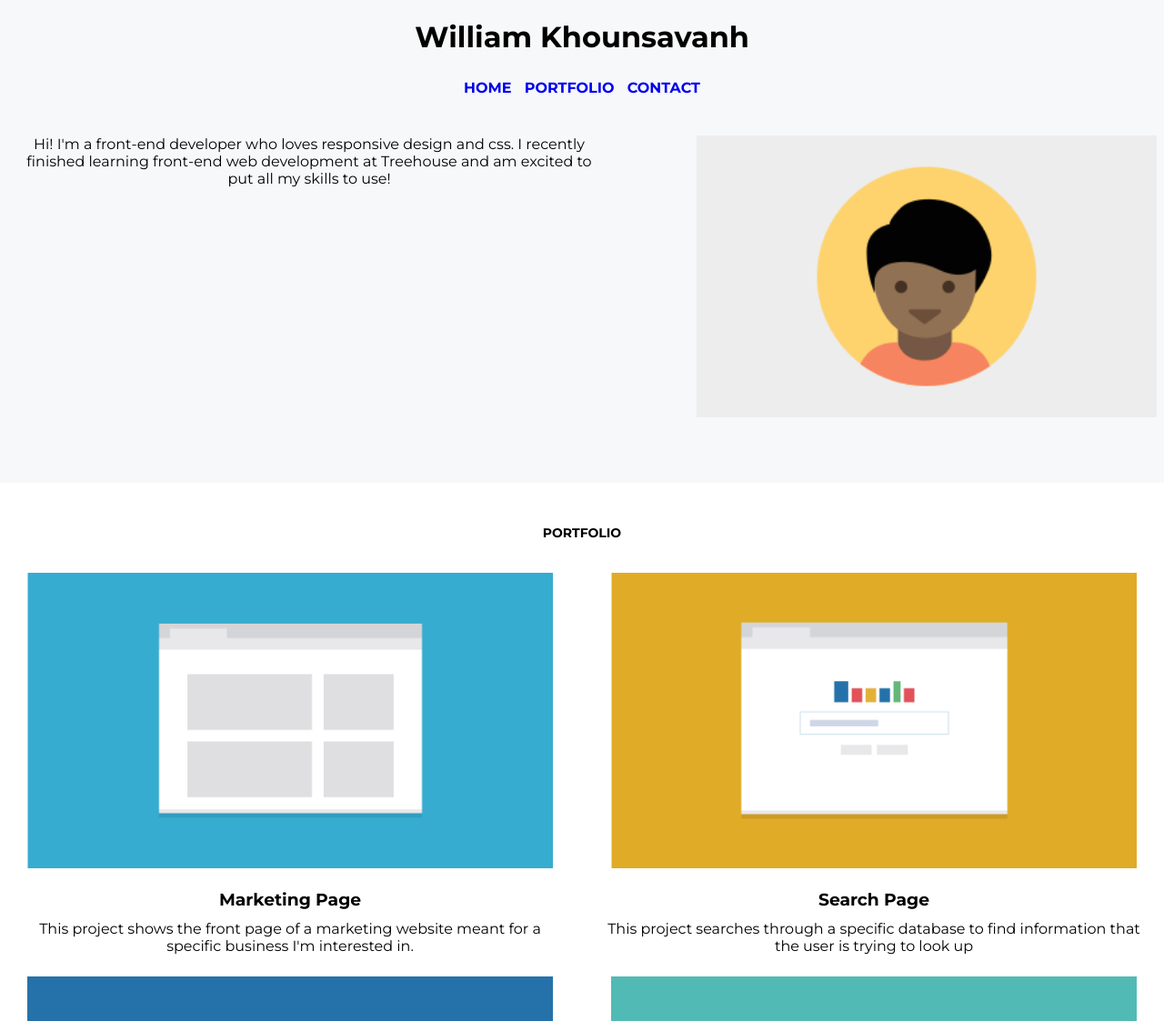
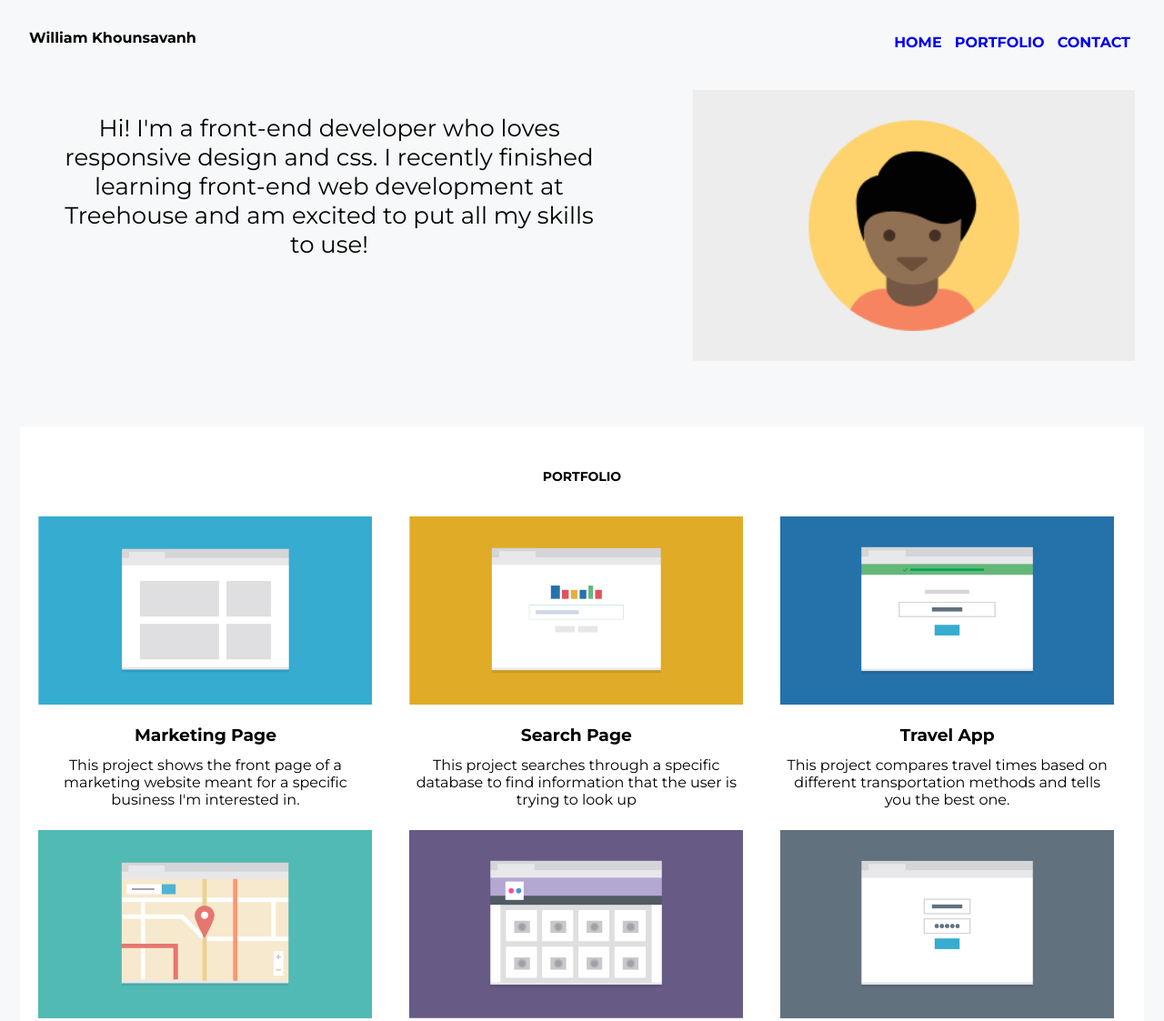
Before and after one commit to DannyKhounsavanh/Treehouse-Project-02, a plain HTML site: page index.html in a window 1280 px wide. Shown: the top 1123 px of the page at 91% size. Drawn offline with Linux system fonts and the light colour scheme.

Commit message:
Added the media query CSS for Desktop

```diff
--- a/index.html
+++ b/index.html
@@ -11,7 +11,7 @@
 		<div class="container">
 			<header>
 				<div>
-					<h1 id="home">William Khounsavanh</h1>
+					<h1 class="name-top" id="home">William Khounsavanh</h1>
 					<nav>
 						<ul class="menu-top">
 							<li><a href="#home">HOME</a></li>
@@ -86,7 +86,7 @@
 					<h2 class="contact-heading">CONTACT</h2>
 					<p class="contact-p">If you're interested in chatting or want more information about what I've been working on, I'd love to hear from you!</p>
 					<p>Phone: <span class="phone-number">+1(111)555-1234</span></p>
-					<p>Email: <span class="email">email@yoursite.com</span></p>
+					<p class="email-p">Email: <span class="email">email@yoursite.com</span></p>
 					<hr>
 				</section>
 
--- a/styles.css
+++ b/styles.css
@@ -51,6 +51,7 @@ h2 {
 	.about-me {
 		margin-left: 1em;
 		margin-right: 1em;
+		font-size: 1em;
 	}
 
 	.portfolio {
@@ -113,6 +114,7 @@ h2 {
 
 		.about-me {
 			width: 50%;
+			font-size: 1.625em;
 		}
 
 		.portfolio {
@@ -135,7 +137,7 @@ h2 {
 
 		.contact-section {
 			clear: both;
-			padding-top: 1em;
+			margin-top: 1em;
 		}
 
 		.menu-bottom {
@@ -153,4 +155,53 @@ h2 {
 			display: none;
 		}
 	}
+
+	@media (min-width: 1024px) {
+
+		body {
+			margin: 1em 2em 2em;
+		}
+
+		.name-top {
+			float: left;
+			font-size: 1em;
+			margin-top: 1em;
+			margin-bottom: 2em;
+		}
+
+		.menu-top {
+			float: right;
+		}
+
+		.about-me {
+			float: left;
+			font-size: 1.625em;
+		}
+
+		.profile-pic {
+			clear: both;
+			width: 40%;
+		}
+
+		.project {
+			width: 33%;
+			float: left;
+		}
+
+		.project:nth-of-type(3) {
+			clear: right;
+		}
+
+		.project:nth-of-type(4) {
+			clear: left;
+		}
+
+		.contact-p {
+			font-size: 1.5em;
+		}
+
+		.menu-bottom, .name-bottom {
+			margin: 1em 0;
+		}
+	}
 }
```
